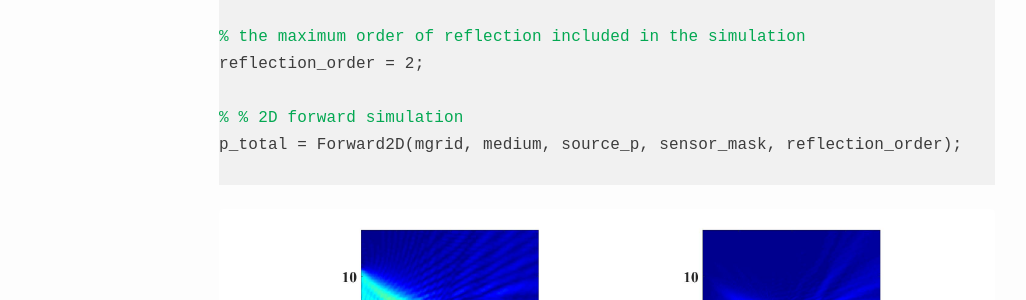
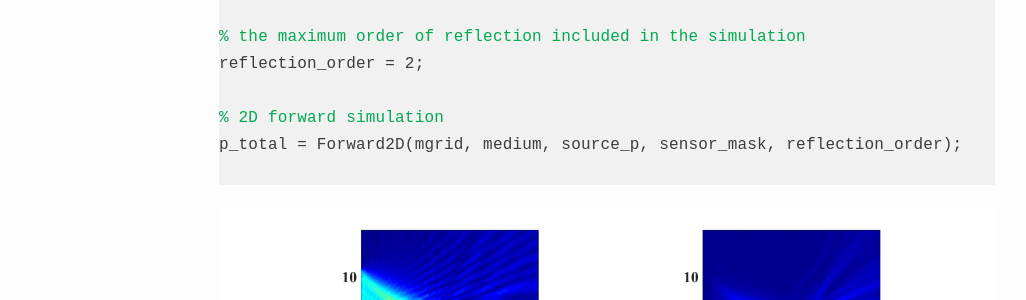
Before and after one commit to m-SOUND/mSOUND, a Jekyll site: the page built from _posts/2019-02-18-TMDM_2D_heterogeneous.html, in a window 1280 px wide and 900 px high, scrolled down 1482 px. Shown: the part 151-451 px from the top of the window, without its empty margins (33-1059 px from the left). Built offline with Jekyll 4.4.1, drawn with Linux system fonts in a browser that asks for light colours.

Commit message:
Update 2019-02-18-TMDM_2D_heterogeneous.html

```diff
--- a/_posts/2019-02-18-TMDM_2D_heterogeneous.html
+++ b/_posts/2019-02-18-TMDM_2D_heterogeneous.html
@@ -53,7 +53,7 @@ sensor_mask(100:300, :) = 1;
 <font color="#03a852">% the maximum order of reflection included in the simulation</font>
 reflection_order = 2;
 
-<font color="#03a852">% % 2D forward simulation</font>
+<font color="#03a852">% 2D forward simulation</font>
 p_total = Forward2D(mgrid, medium, source_p, sensor_mask, reflection_order);
 </code>
 </pre>
```
